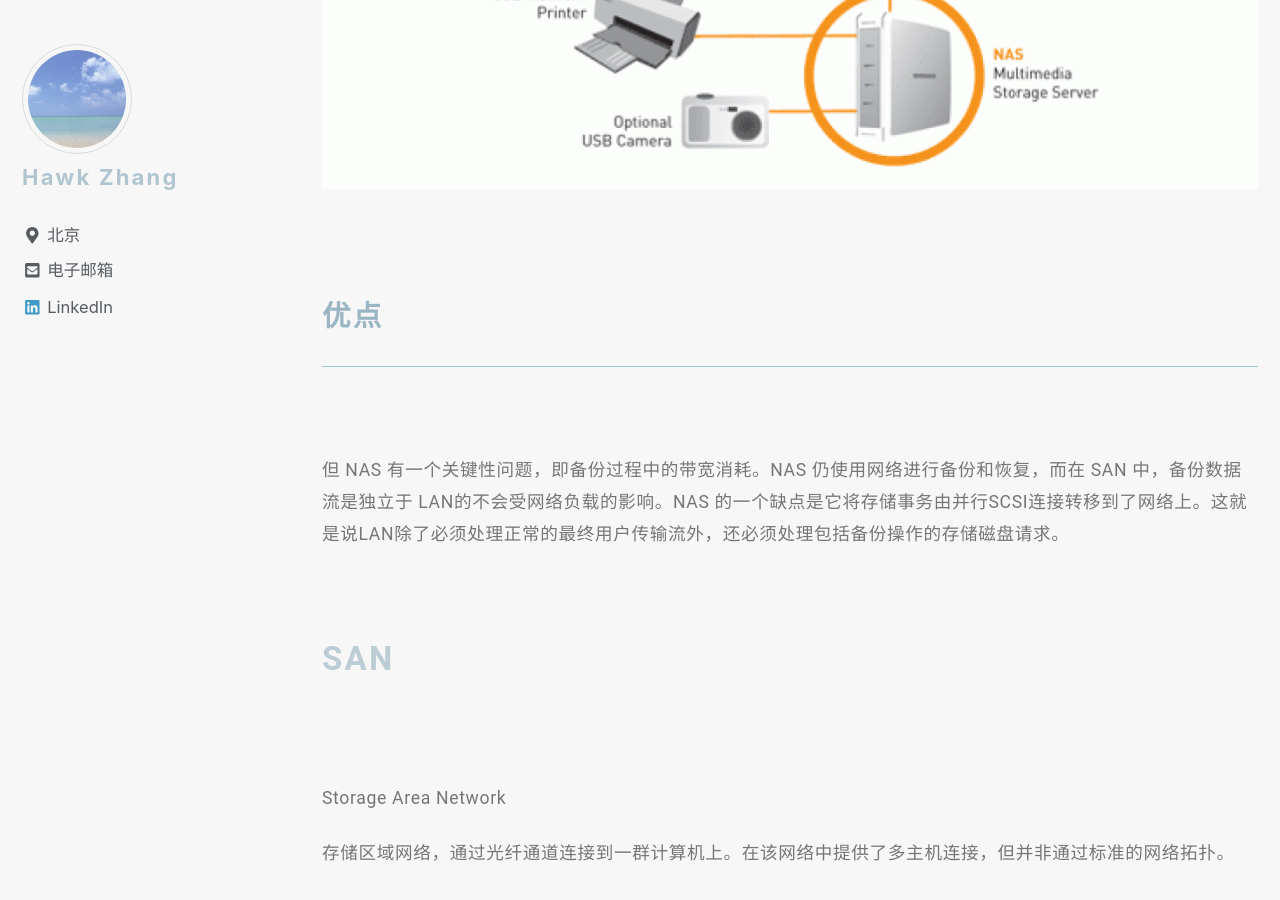
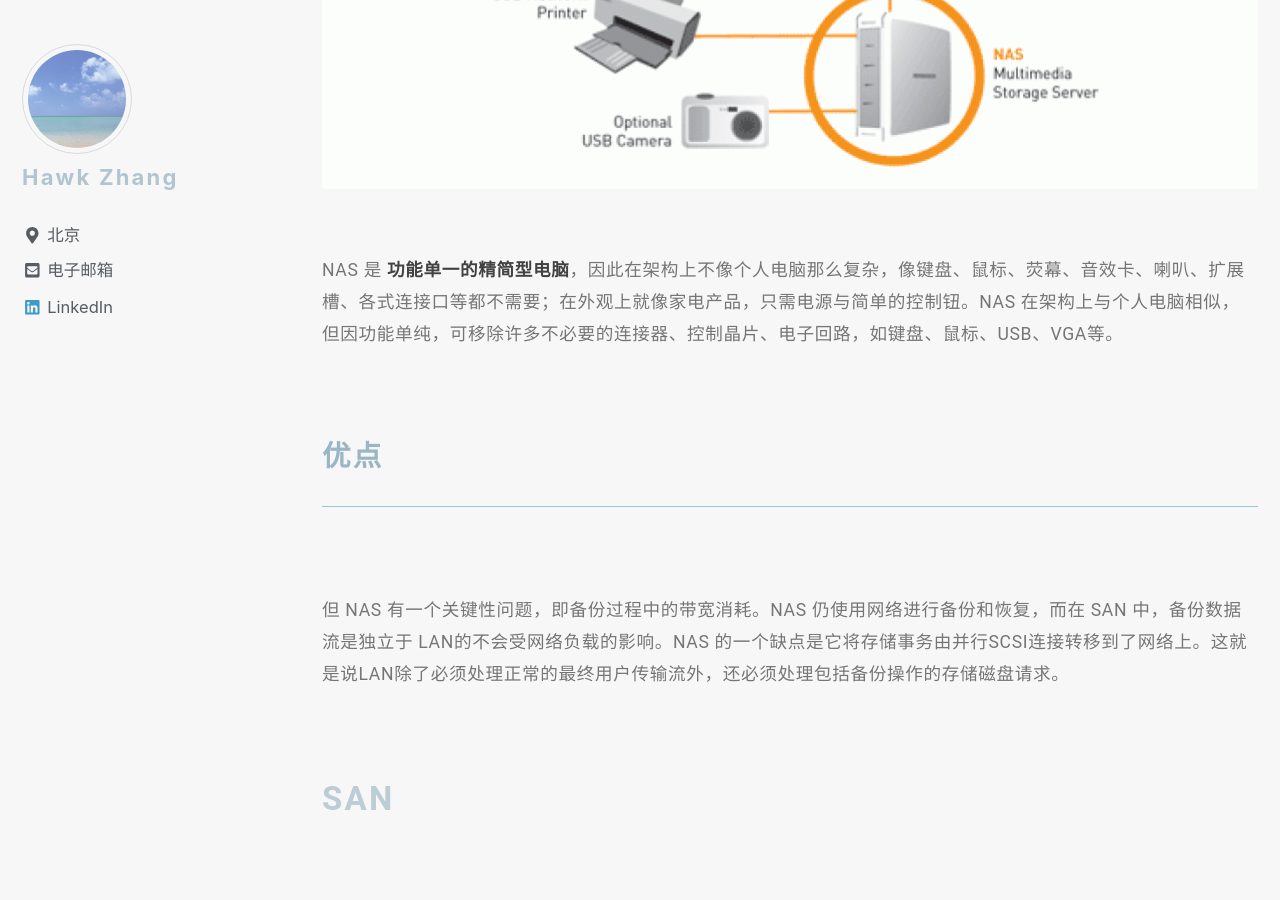
Before and after one commit to narru888/linotes_note, a Jekyll site: the page built from _posts/storage/2018-03-01-das.nas.san.md, in a window 1280 px wide and 900 px high, scrolled down 6150 px. Built offline with Jekyll 4.4.1, drawn with Linux system fonts in a browser that asks for light colours; nearby versions of some CDN libraries; a script that is not in the unit is left out.

Commit message:
update on 2018-11-21 11:43:01 CST

```diff
--- a/_posts/storage/2018-03-01-das.nas.san.md
+++ b/_posts/storage/2018-03-01-das.nas.san.md
@@ -103,7 +103,7 @@
 
 {% include figure image_path="/assets/images/NAS-Diagram-932x523.gif" alt="" %}
 
-
+NAS 是 **功能单一的精简型电脑**，因此在架构上不像个人电脑那么复杂，像键盘、鼠标、荧幕、音效卡、喇叭、扩展槽、各式连接口等都不需要；在外观上就像家电产品，只需电源与简单的控制钮。NAS 在架构上与个人电脑相似，但因功能单纯，可移除许多不必要的连接器、控制晶片、电子回路，如键盘、鼠标、USB、VGA等。
 
 
 
```
